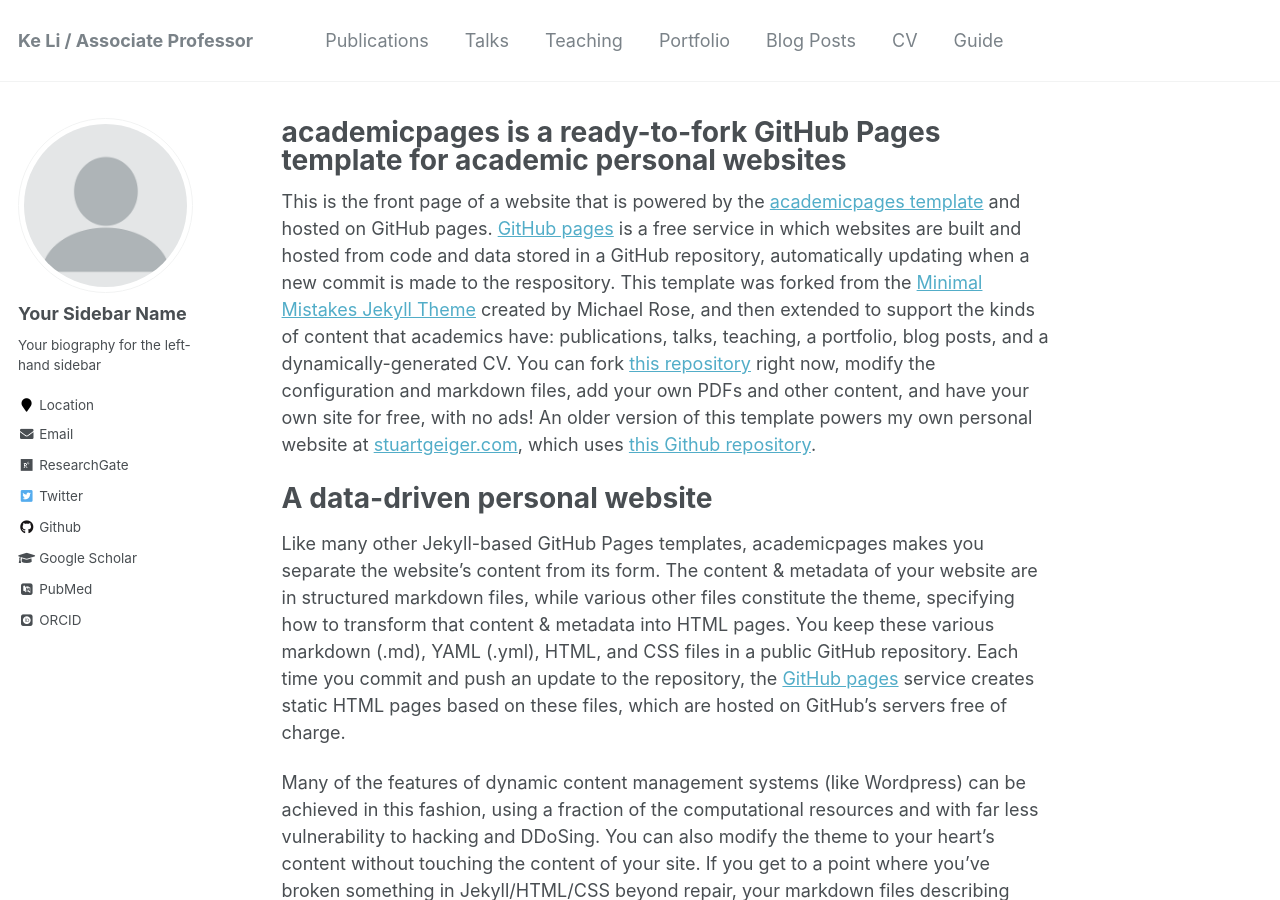
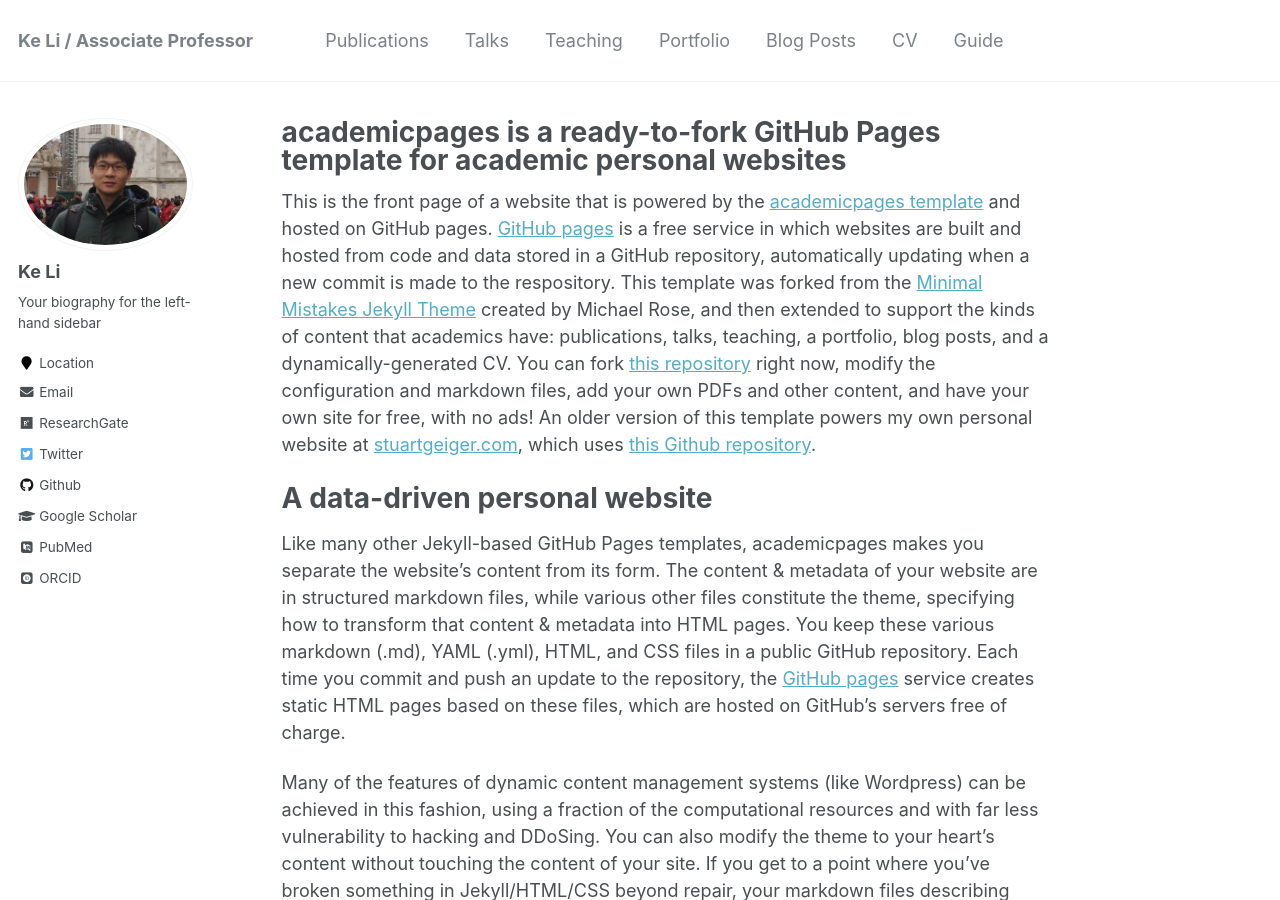
Before and after one commit to KeLi-SketchX/KeLi-SketchX.github.io, a Jekyll site: the page built from _pages/about.md, in a window 1280 px wide and 900 px high. Built offline with Jekyll 4.4.1, drawn with Linux system fonts in a browser that asks for light colours; some web fonts are replaced.

Commit message:
change img

```diff
--- a/_config.yml
+++ b/_config.yml
@@ -80,7 +80,7 @@ analytics:
 
 # Site Author
 author:
-  name             : "Your Sidebar Name"
+  name             : Ke Li
   avatar           : "profile.png"
   bio              : "Your biography for the left-hand sidebar"
   location         : "Location"
```
Also changed, not shown: images/profile.png.
